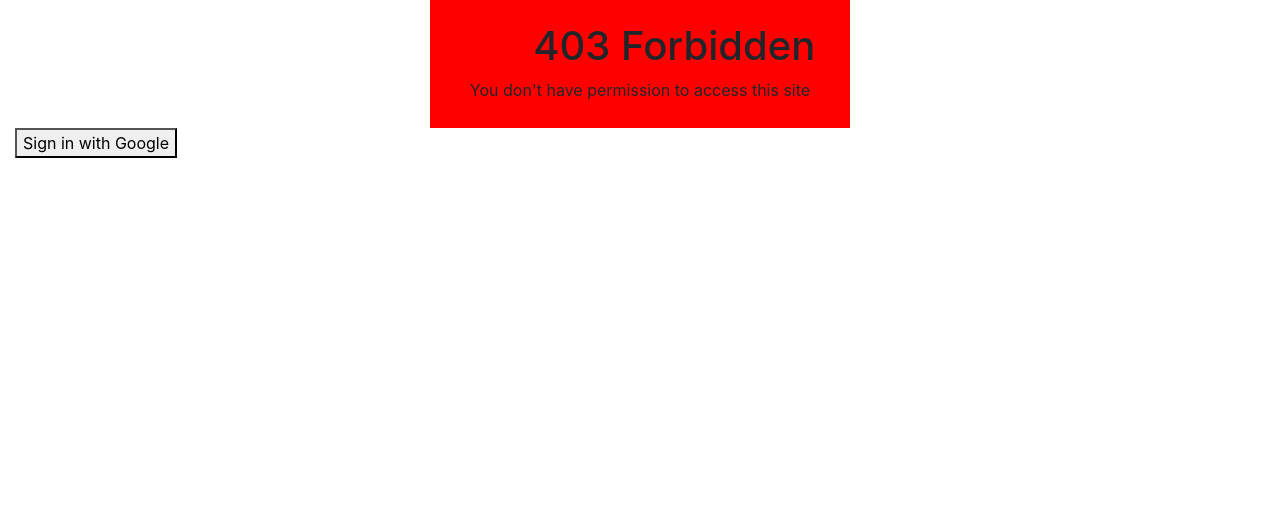
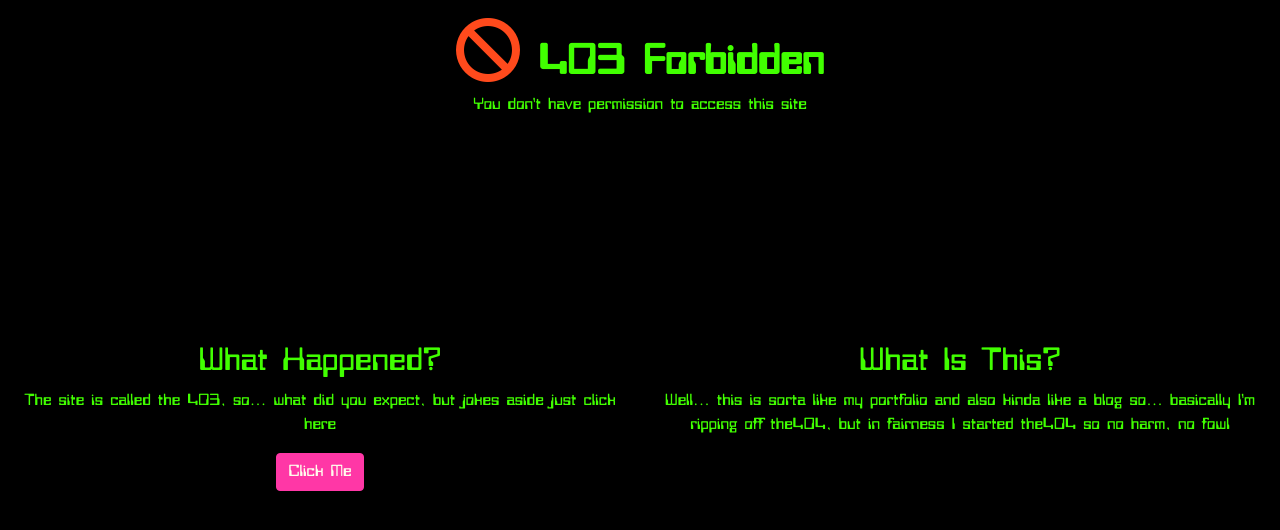
Before and after one commit to theLittleBigZ/the403, a PHP site: page /homepage.html in a window 1280 px wide. Shown: the top 530 px of the page. Run offline with PHP 8.4, Linux system fonts and the light colour scheme; some libraries are stand-ins or nearby versions.

Commit message:
added new color palette to homepage

```diff
--- a/assets/css/main.css
+++ b/assets/css/main.css
@@ -1,8 +1,41 @@
+/*******************************************
+New Color Palette:
+    #41FF00
+    #FFFDED
+    #FF37A6
+    #393E41
+    #FF4A1C
+    #CFCCD6
+    #89B0AE
+*******************************************/
+@font-face {
+    font-family: bit;
+    src: url(../font/bitwise.ttf);
+}
+h1{
+    font-family: bit;
+}
+body{
+    background-color: black;
+    color: #41FF00;
+    font-family: bit;
+}
+.spacer{
+    height: 25vh;
+}
 .logo{
     margin: 2%;
 }
+.full{
+    width: 100vw;
+}
+.btn-def{
+    color: #FFFDED;
+    background-color: #FF37A6;
+    border-color: #FF37A6;
+}
 .fa-ban{
-    color: red;
+    color: #FF4A1C;
 }
 .center{
     margin: auto;
@@ -11,5 +44,11 @@
     text-align: center;
 }
 .id{
-    background-color: red;
+    background-color: rgba(255, 0, 0, 0.226);
+    border: 1px solid rgba(255, 0, 0);
 }
+#logoText{
+    color: #41FF00;
+    font-family: bit;
+    font-size: 65%;
+}s
--- /dev/null
+++ b/assets/js/main.js
@@ -0,0 +1,3 @@
+$('signInBtn').click(function() {
+    $('#loginM').modal('show');
+});
--- a/homepage.html
+++ b/homepage.html
@@ -1,12 +1,15 @@
 <!DOCTYPE html>
 <html>
+
 <head>
     <!-- This is for SEO-->
     <meta charset="utf-8">
     <meta http-equiv="X-UA-Compatible" content="IE=edge">
     <title>the403</title>
-        <meta name="description" content="Blog / portfolio created by a University of Toronto student, theLittleBigZ (Zeeshan Badr), to show off some of his projects ">
-        <meta name="keywords" content="the403,the404,Zeeshan,Badr,Zeeshan Badr,UofT,UT,University of Toronto,student,UTSC,utsc,computer science">
+    <meta name="description"
+        content="Blog / portfolio created by a University of Toronto student, theLittleBigZ (Zeeshan Badr), to show off some of his projects ">
+    <meta name="keywords"
+        content="the403,the404,Zeeshan,Badr,Zeeshan Badr,UofT,UT,University of Toronto,student,UTSC,utsc,computer science">
     <meta name="robots" content="index, follow">
     <meta name="language" content="EN">
     <meta name="author" content="theLittleBigZ">
@@ -17,20 +20,21 @@
     <!-- CSS here -->
     <link href="https://stackpath.bootstrapcdn.com/bootstrap/4.5.0/css/bootstrap.min.css" rel="stylesheet"
         integrity="sha384-9aIt2nRpC12Uk9gS9baDl411NQApFmC26EwAOH8WgZl5MYYxFfc+NcPb1dKGj7Sk" crossorigin="anonymous">
+    <link rel="stylesheet" href="https://stackpath.bootstrapcdn.com/bootstrap/4.5.0/css/bootstrap.min.css" integrity="sha384-9aIt2nRpC12Uk9gS9baDl411NQApFmC26EwAOH8WgZl5MYYxFfc+NcPb1dKGj7Sk" crossorigin="anonymous">
     <link rel="stylesheet" href="assets/css/main.css">
 
     <!-- JS here (Runs before Page-load) -->
     <script src="https://kit.fontawesome.com/c9d64defb5.js" crossorigin="anonymous"></script>
 
 </head>
+
 <body>
     <div class="container-fluid">
         <div class="header row">
             <div class="col"></div>
-                <div class="col center id">
-                    <div style="display:ruby">
-                        <i class="fas fa-ban fa-3x logo"></i>
-                        <h1 class="logo">403 Forbidden</h1>
+            <div class="col center">
+                <div id="logoHolder">
+                    <i class="fas fa-ban fa-4x logo"><span id="logoText">&nbsp;403 Forbidden</span></i>
                 </div>
                 <p id="slogan">You don't have permission to access this site</p>
             </div>
@@ -39,20 +43,58 @@
         <div class="body">
             <!--Logged Out User Content-->
             <section id="whenSignedOut">
-                    <button id="signInBtn">Sign in with Google</button>
+                <!--<button id="signInBtn">Sign in with Google</button>-->
+                <div class="row spacer">&nbsp;</div>
+                <div class="row text-center full">
+                    <div class="col-sm-6">
+                        <h2>What Happened?</h2>
+                        <p>The site is called the 403, so... what did you expect, but jokes aside just click here</p>
+                        <button id="signInBtn" class="btn btn-def">Click Me</button>
+                    </div>
+                    <div class="col-sm-6">
+                        <h2>What Is This?</h2>
+                        <p>Well... this is sorta like my portfolio and also kinda like a blog so... basically I'm
+                            ripping off the404, but in fairness I started the404 so no harm, no fowl</p>
+                    </div>
+                </div>
             </section>
 
             <!--Logged In User Content-->
             <section id="whenSignedIn" hidden="true">
-                    <div id="userDetails"></div>
-                    <button id="signOutBtn">Sign Out</button>
+                <!--<div id="userDetails"></div>
+                    <button id="signOutBtn">Sign Out</button>-->
             </section>
         </div>
         <div class="footer">
 
         </div>
     </div>
+    <!-- Modal -->
+    <div id="loginM" class="modal" tabindex="-1" role="dialog">
+        <div class="modal-dialog" role="document">
+            <div class="modal-content">
+                <div class="modal-header">
+                    <h5 class="modal-title">Sign-In / Register</h5>
+                    <button type="button" class="close" data-dismiss="modal" aria-label="Close">
+                        <span aria-hidden="true">&times;</span>
+                    </button>
+                </div>
+                <div class="modal-body">
+                    <p>Modal body text goes here.</p>
+                </div>
+                <div class="modal-footer">
+                    <button type="button" class="btn btn-primary">Save changes</button>
+                    <button type="button" class="btn btn-secondary" data-dismiss="modal">Close</button>
+                </div>
+            </div>
+        </div>
+    </div>
+
 </body>
 <!-- JS here (Runs before Page-load) -->
+<script src="https://code.jquery.com/jquery-3.5.1.min.js" integrity="sha256-9/aliU8dGd2tb6OSsuzixeV4y/faTqgFtohetphbbj0=" crossorigin="anonymous"></script>
+<script src="https://stackpath.bootstrapcdn.com/bootstrap/4.5.0/js/bootstrap.min.js" integrity="sha384-OgVRvuATP1z7JjHLkuOU7Xw704+h835Lr+6QL9UvYjZE3Ipu6Tp75j7Bh/kR0JKI" crossorigin="anonymous"></script>
+<script src="https://stackpath.bootstrapcdn.com/bootstrap/4.5.0/js/bootstrap.bundle.min.js" integrity="sha384-1CmrxMRARb6aLqgBO7yyAxTOQE2AKb9GfXnEo760AUcUmFx3ibVJJAzGytlQcNXd" crossorigin="anonymous"></script>
+<script src="/assets/js/main.js"></script>
 
 </html>
```
Also changed, not shown: assets/font/bitwise.ttf (added). Lines whose indentation alone changed are shown as unchanged.
